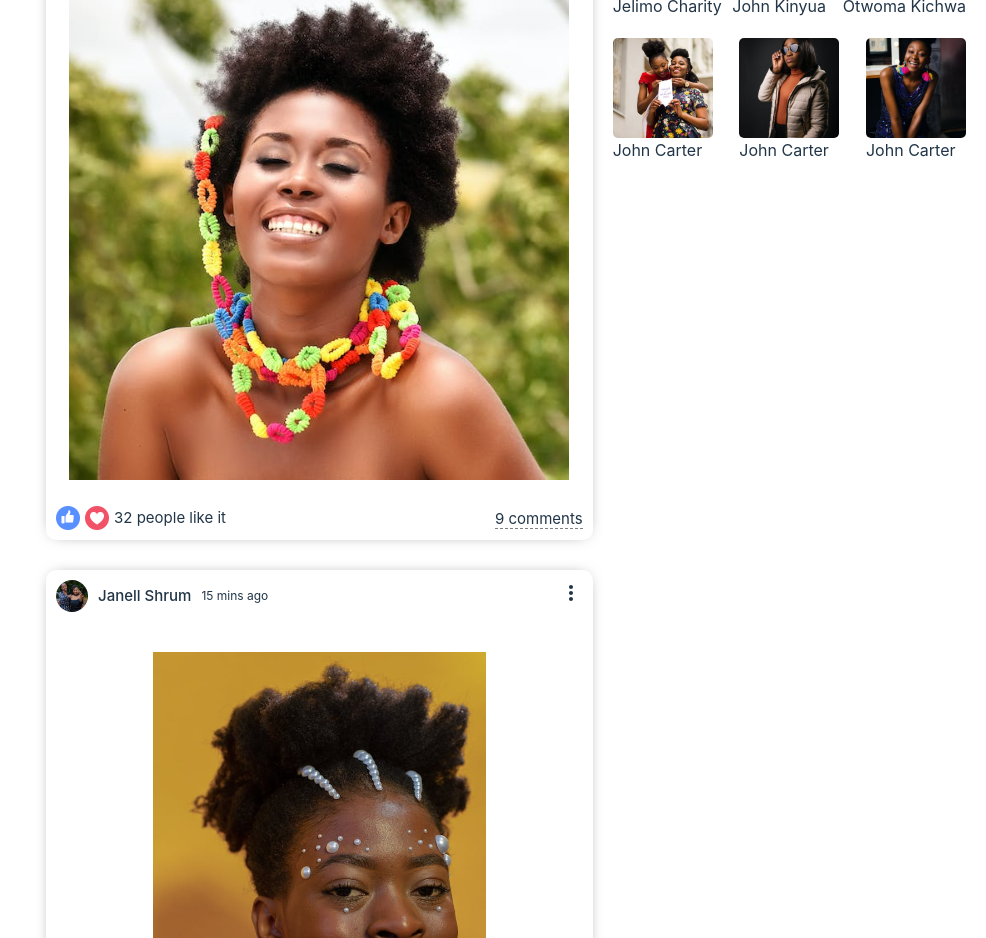
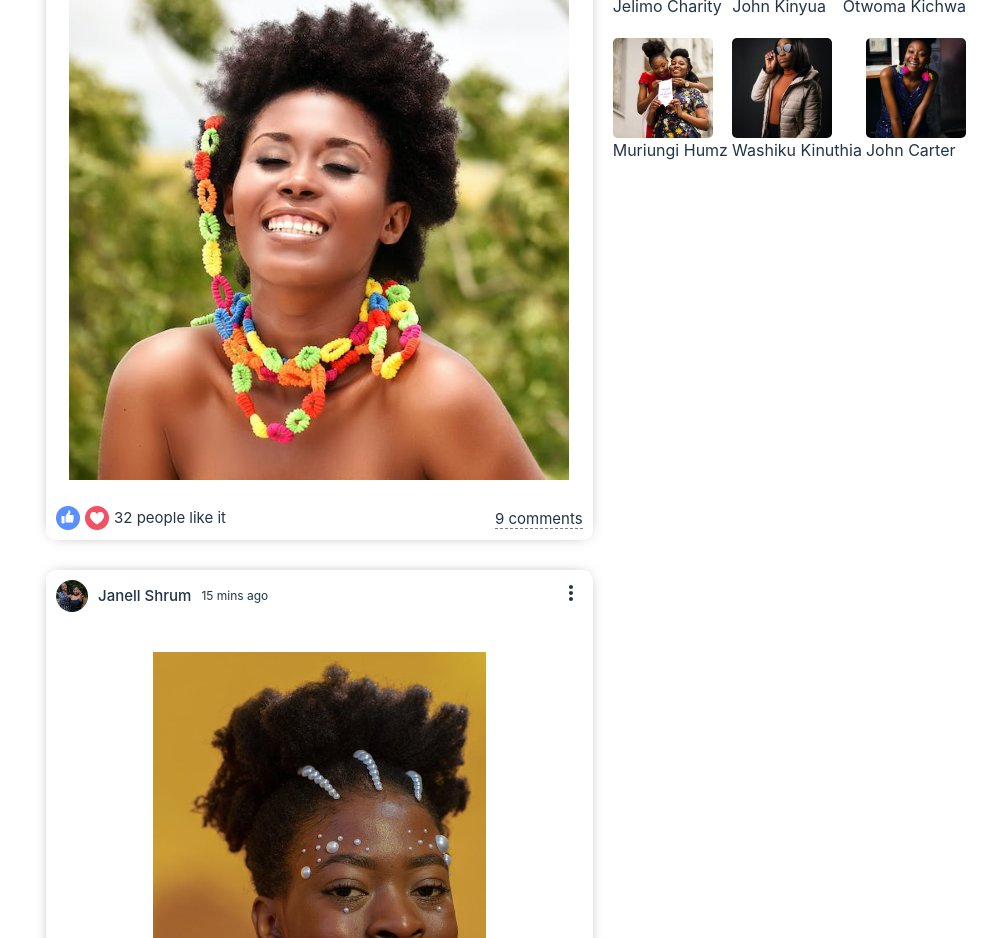
Before and after one commit to SamuelOkoth/social-media-, a React (Vite) app: page / in a window 1280 px wide. Shown: the part 840-1778 px from the top of the page, without its empty margins (294-1280 px from the left). Built offline with nearby package versions, Linux system fonts and the light colour scheme.

Commit message:
added more friends

```diff
--- a/src/components/rightbar/Rightbar.jsx
+++ b/src/components/rightbar/Rightbar.jsx
@@ -73,7 +73,7 @@ export default function Rightbar({ profile }) {
               alt=""
               className="rightbarFollowingImg"
             />
-            <span className="rightbarFollowingName">John Carter</span>
+            <span className="rightbarFollowingName">Muriungi Humz</span>
           </div>
           <div className="rightbarFollowing">
             <img
@@ -81,7 +81,7 @@ export default function Rightbar({ profile }) {
               alt=""
               className="rightbarFollowingImg"
             />
-            <span className="rightbarFollowingName">John Carter</span>
+            <span className="rightbarFollowingName">Washiku Kinuthia</span>
           </div>
           <div className="rightbarFollowing">
             <img
```
